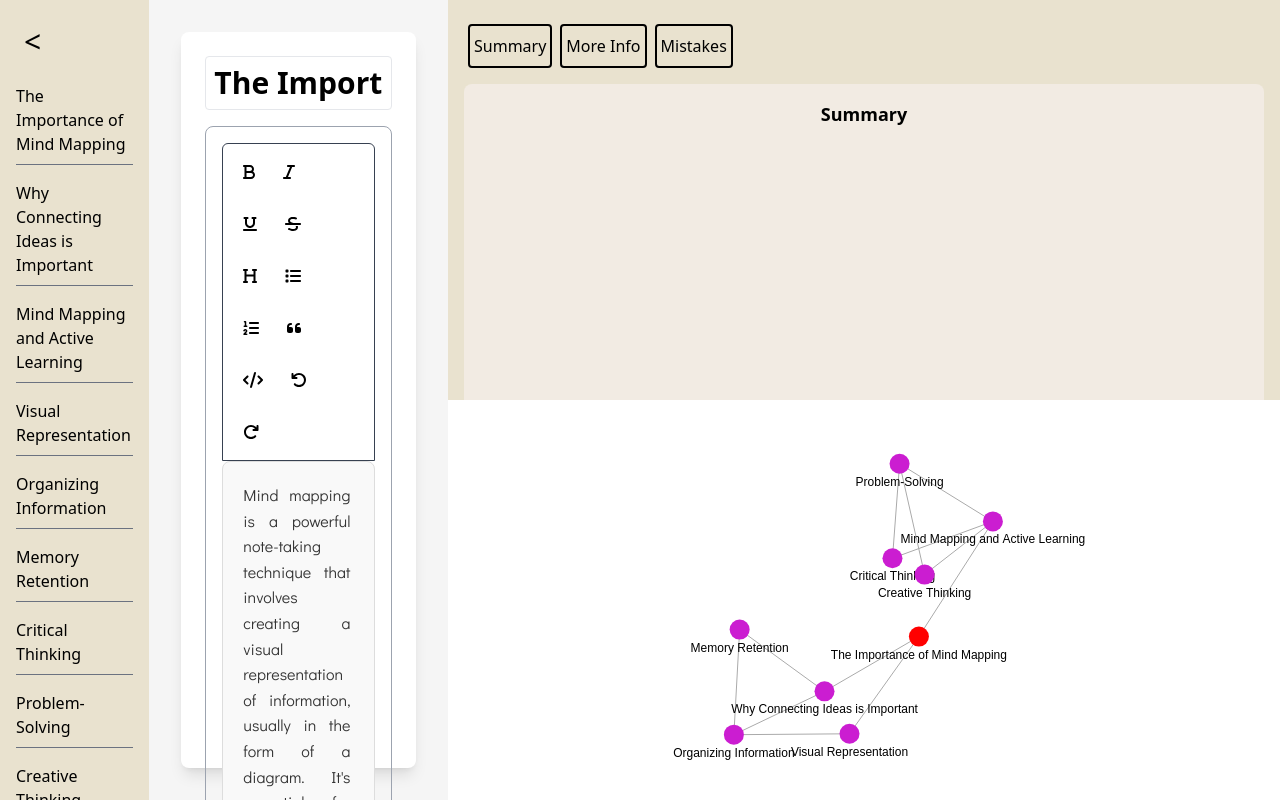
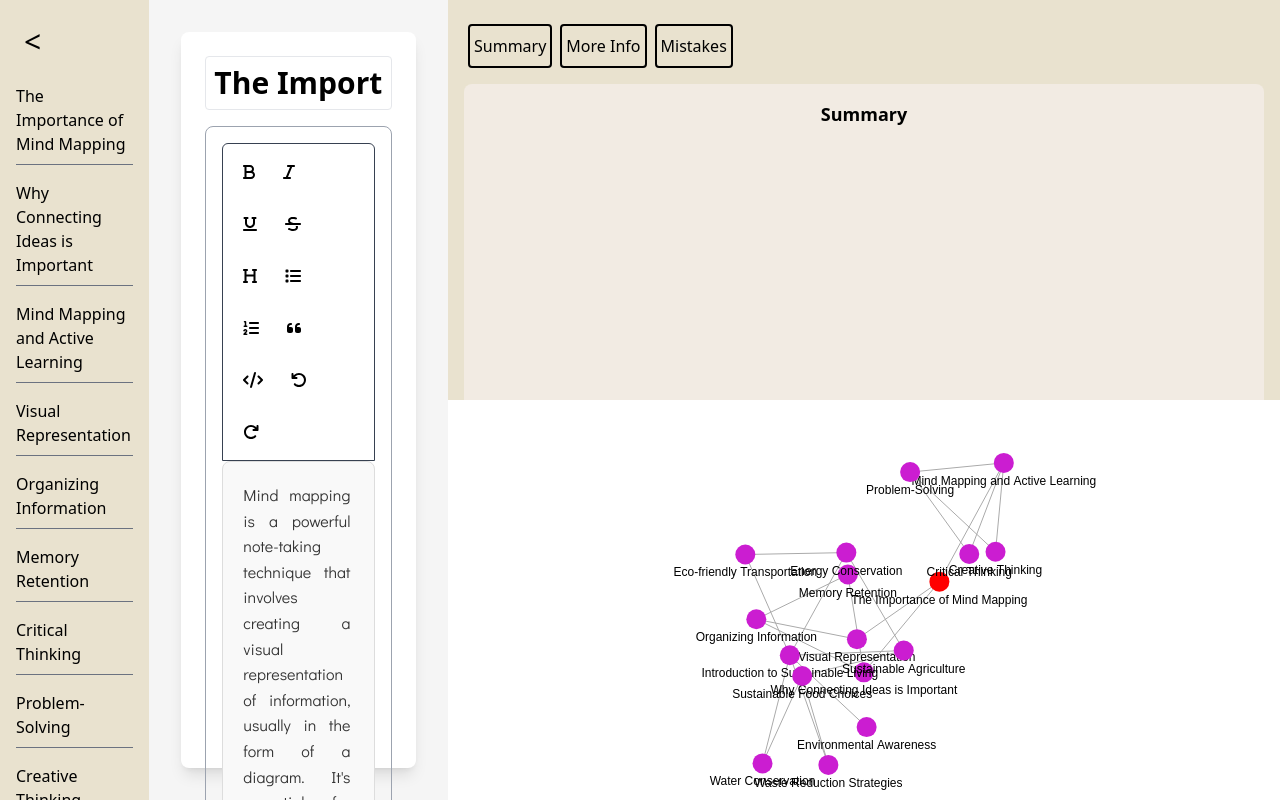
Before and after one commit to Nikko-Adrian-Pacleb/CalHacks11v1, a Next.js app in the folder frontend/: page /productPage in a window 1280 px wide. Built offline with nearby package versions, Linux system fonts and the light colour scheme.

Commit message:
added data

```diff
--- a/frontend/app/components/NetworkDiagram.tsx
+++ b/frontend/app/components/NetworkDiagram.tsx
@@ -75,7 +75,7 @@ export const drawNetwork = (
               'link',
               d3.forceLink(data.links || []).id((d: any) => d.id).distance(100)
             )
-            .force('charge', d3.forceManyBody().strength(-100)) // Weaken repulsion between all nodes (less repulsion than before)
+            .force('charge', d3.forceManyBody().strength(-50)) // Weaken repulsion between all nodes (less repulsion than before)
             .force('center', d3.forceCenter(width / 2, height / 2)) // Standard centering for the whole graph
             .force('collide', d3.forceCollide().radius(RADIUS + 1)) // Slight collision radius to allow nodes to be closer without overlapping
             .force('activeNoteToCenter', (alpha) => {
--- a/frontend/app/productPage/page.jsx
+++ b/frontend/app/productPage/page.jsx
@@ -137,6 +137,106 @@ export default function Home() {
         Mind mapping encourages free-flowing thought and allows ideas to branch out in multiple directions, which leads to innovative solutions and new insights.
       `),
     },
+    {
+      noteId: 9,
+      title: "Introduction to Sustainable Living",
+      content: `
+        Sustainable living refers to practices that reduce the use of Earth's natural resources.
+        It focuses on minimizing environmental impact through energy conservation, waste reduction, and eco-friendly habits.
+      `,
+      htmlContent: marked(`
+        # Introduction to Sustainable Living
+        Sustainable living refers to practices that reduce the use of Earth's natural resources.
+        It focuses on minimizing environmental impact through energy conservation, waste reduction, and eco-friendly habits.
+      `),
+    },
+    {
+      noteId: 10,
+      title: "Energy Conservation",
+      content: `
+        Energy conservation involves reducing energy use by using more efficient appliances,
+        switching to renewable sources like solar, and reducing unnecessary consumption.
+      `,
+      htmlContent: marked(`
+        # Energy Conservation
+        Energy conservation involves reducing energy use by using more efficient appliances,
+        switching to renewable sources like solar, and reducing unnecessary consumption.
+      `),
+    },
+    {
+      noteId: 11,
+      title: "Waste Reduction Strategies",
+      content: `
+        Waste reduction focuses on minimizing waste generation by practicing recycling, composting, and reusing materials.
+      `,
+      htmlContent: marked(`
+        # Waste Reduction Strategies
+        Waste reduction focuses on minimizing waste generation by practicing recycling, composting, and reusing materials.
+      `),
+    },
+    {
+      noteId: 12,
+      title: "Eco-friendly Transportation",
+      content: `
+        Eco-friendly transportation involves using modes of transport that reduce carbon emissions,
+        such as biking, walking, public transit, and electric vehicles.
+      `,
+      htmlContent: marked(`
+        # Eco-friendly Transportation
+        Eco-friendly transportation involves using modes of transport that reduce carbon emissions,
+        such as biking, walking, public transit, and electric vehicles.
+      `),
+    },
+    {
+      noteId: 13,
+      title: "Sustainable Agriculture",
+      content: `
+        Sustainable agriculture is the practice of farming that meets society's food needs without compromising the future by using eco-friendly methods
+        such as crop rotation, organic farming, and reducing pesticide use.
+      `,
+      htmlContent: marked(`
+        # Sustainable Agriculture
+        Sustainable agriculture is the practice of farming that meets society's food needs without compromising the future by using eco-friendly methods
+        such as crop rotation, organic farming, and reducing pesticide use.
+      `),
+    },
+    {
+      noteId: 14,
+      title: "Water Conservation",
+      content: `
+        Water conservation involves practices that minimize water waste,
+        such as using water-saving appliances, fixing leaks, and collecting rainwater for reuse.
+      `,
+      htmlContent: marked(`
+        # Water Conservation
+        Water conservation involves practices that minimize water waste,
+        such as using water-saving appliances, fixing leaks, and collecting rainwater for reuse.
+      `),
+    },
+    {
+      noteId: 15,
+      title: "Sustainable Food Choices",
+      content: `
+        Sustainable food choices focus on eating locally sourced, plant-based, and organic foods to reduce environmental impacts such as carbon emissions and water use.
+      `,
+      htmlContent: marked(`
+        # Sustainable Food Choices
+        Sustainable food choices focus on eating locally sourced, plant-based, and organic foods to reduce environmental impacts such as carbon emissions and water use.
+      `),
+    },
+    {
+      noteId: 16,
+      title: "Environmental Awareness",
+      content: `
+        Environmental awareness is the understanding of the impact of human activities on the environment,
+        and the importance of making informed decisions to reduce negative effects on ecosystems.
+      `,
+      htmlContent: marked(`
+        # Environmental Awareness
+        Environmental awareness is the understanding of the impact of human activities on the environment,
+        and the importance of making informed decisions to reduce negative effects on ecosystems.
+      `),
+    },
   ]);
 
   const [notesConnection, setNotesConnection] = useState({
@@ -150,6 +250,14 @@ export default function Home() {
       { id: "Critical Thinking", group: "skills" },
       { id: "Problem-Solving", group: "skills" },
       { id: "Creative Thinking", group: "skills" },
+      { id: "Introduction to Sustainable Living", group: "concepts" },
+      { id: "Energy Conservation", group: "practices" },
+      { id: "Waste Reduction Strategies", group: "practices" },
+      { id: "Eco-friendly Transportation", group: "practices" },
+      { id: "Sustainable Agriculture", group: "practices" },
+      { id: "Water Conservation", group: "practices" },
+      { id: "Sustainable Food Choices", group: "practices" },
+      { id: "Environmental Awareness", group: "concepts" },
     ],
     links: [
       {
@@ -204,6 +312,61 @@ export default function Home() {
       },
       { source: "Critical Thinking", target: "Problem-Solving", value: 1 },
       { source: "Problem-Solving", target: "Creative Thinking", value: 1 },
+      {
+        source: "Introduction to Sustainable Living",
+        target: "Energy Conservation",
+        value: 1,
+      },
+      {
+        source: "Introduction to Sustainable Living",
+        target: "Waste Reduction Strategies",
+        value: 1,
+      },
+      {
+        source: "Introduction to Sustainable Living",
+        target: "Eco-friendly Transportation",
+        value: 1,
+      },
+      {
+        source: "Introduction to Sustainable Living",
+        target: "Sustainable Agriculture",
+        value: 1,
+      },
+      {
+        source: "Introduction to Sustainable Living",
+        target: "Water Conservation",
+        value: 1,
+      },
+      {
+        source: "Energy Conservation",
+        target: "Sustainable Agriculture",
+        value: 1,
+      },
+      {
+        source: "Waste Reduction Strategies",
+        target: "Sustainable Food Choices",
+        value: 1,
+      },
+      {
+        source: "Eco-friendly Transportation",
+        target: "Energy Conservation",
+        value: 1,
+      },
+      {
+        source: "Sustainable Agriculture",
+        target: "Sustainable Food Choices",
+        value: 1,
+      },
+      {
+        source: "Water Conservation",
+        target: "Sustainable Food Choices",
+        value: 1,
+      },
+      {
+        source: "Environmental Awareness",
+        target: "Introduction to Sustainable Living",
+        value: 1,
+      },
     ],
   });
 
```
